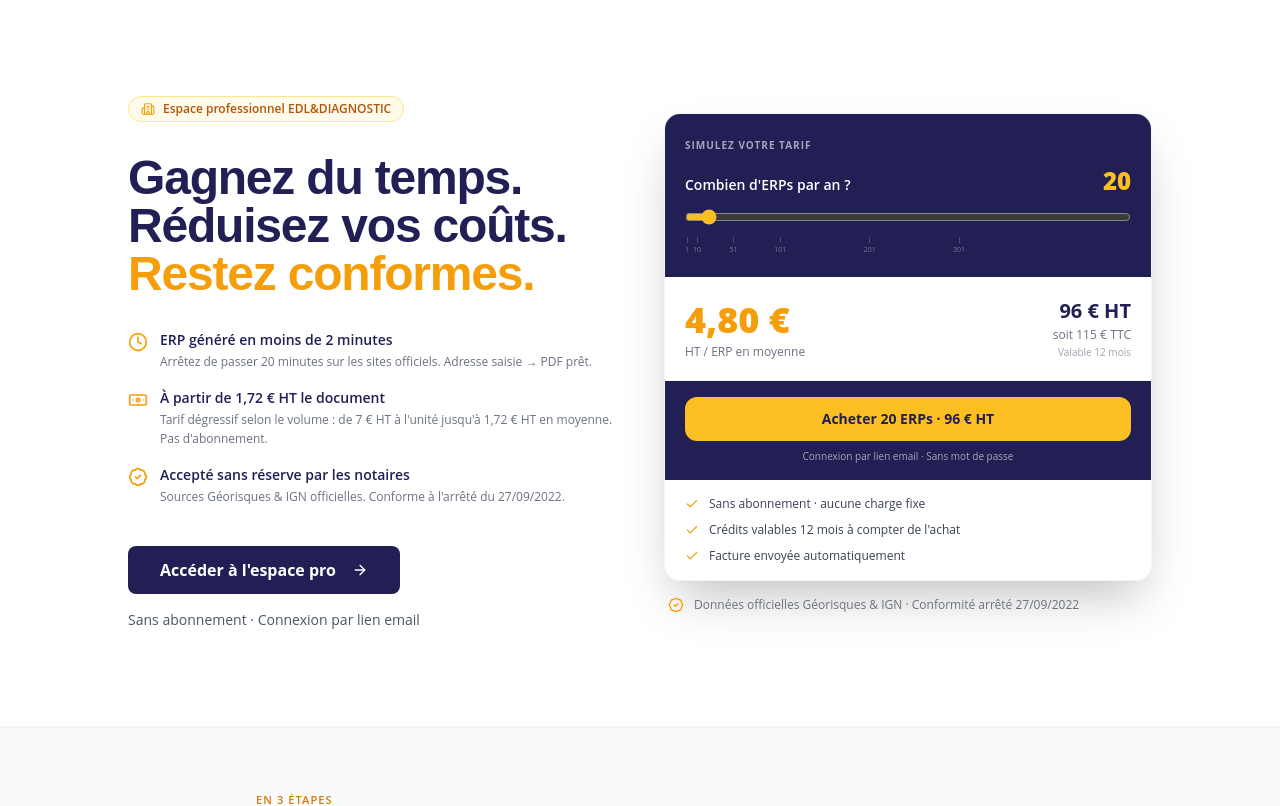
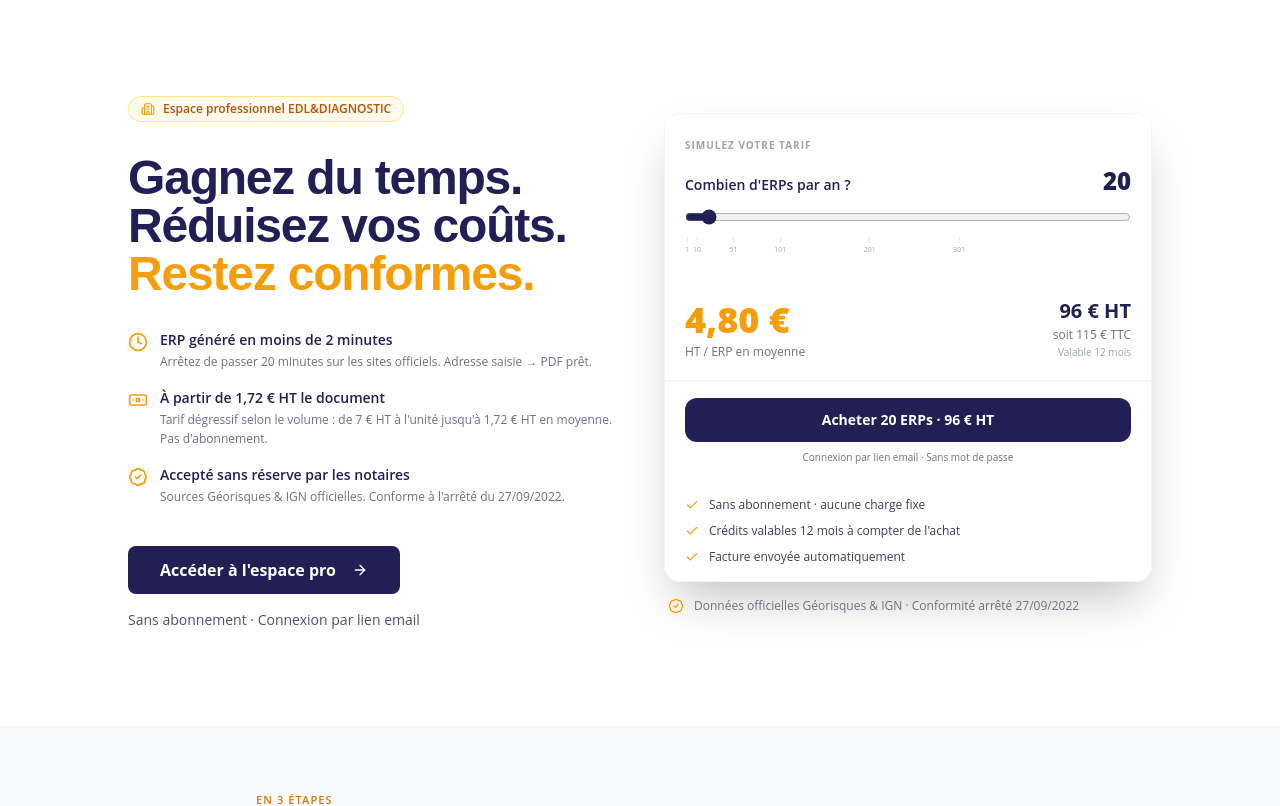
Before and after one commit to gregory690/erp-immo, a React (Vite) app: page /pro in a window 1280 px wide. Shown: the top 806 px of the page. Built offline with nearby package versions, Linux system fonts and the light colour scheme.

Commit message:
style: simulateur entièrement blanc, suppression des bg navy
Co-Authored-By: Claude Sonnet 4.6 <noreply@anthropic.com>

```diff
--- a/src/pages/ProLanding.tsx
+++ b/src/pages/ProLanding.tsx
@@ -251,12 +251,12 @@ export default function ProLanding() {
 
               <div className="rounded-2xl overflow-hidden shadow-2xl border border-gray-100">
 
-                {/* Slider — fond navy */}
-                <div className="bg-navy-900 px-5 pt-6 pb-5">
-                  <p className="text-white/60 text-[10px] uppercase tracking-widest font-bold mb-4">Simulez votre tarif</p>
+                {/* Slider */}
+                <div className="bg-white px-5 pt-6 pb-5">
+                  <p className="text-gray-400 text-[10px] uppercase tracking-widest font-bold mb-4">Simulez votre tarif</p>
                   <div className="flex items-baseline justify-between mb-3">
-                    <p className="text-white font-semibold text-sm">Combien d'ERPs par an ?</p>
-                    <p className="text-amber-400 font-extrabold text-2xl leading-none">{sliderQty}</p>
+                    <p className="text-navy-900 font-semibold text-sm">Combien d'ERPs par an ?</p>
+                    <p className="text-navy-900 font-extrabold text-2xl leading-none">{sliderQty}</p>
                   </div>
                   <input
                     type="range"
@@ -264,7 +264,7 @@ export default function ProLanding() {
                     max={500}
                     value={sliderQty}
                     onChange={e => setSliderQty(Number(e.target.value))}
-                    className="w-full cursor-pointer accent-amber-400"
+                    className="w-full cursor-pointer accent-navy-900"
                   />
                   <div className="relative h-5 mt-1.5">
                     {[
@@ -276,8 +276,8 @@ export default function ProLanding() {
                       { pct: 60.1, label: '301' },
                     ].map(({ pct, label }) => (
                       <div key={label} className="absolute flex flex-col items-center" style={{ left: `${pct}%` }}>
-                        <div className="w-px h-1.5 bg-white/20" />
-                        <span className="text-[7px] text-white/40 mt-0.5 whitespace-nowrap">{label}</span>
+                        <div className="w-px h-1.5 bg-gray-200" />
+                        <span className="text-[7px] text-gray-400 mt-0.5 whitespace-nowrap">{label}</span>
                       </div>
                     ))}
                   </div>
@@ -298,21 +298,21 @@ export default function ProLanding() {
                   </div>
                 </div>
 
-                {/* CTA — fond navy */}
-                <div className="bg-navy-900 px-5 py-4 space-y-2">
+                {/* CTA */}
+                <div className="bg-white px-5 py-4 space-y-2 border-t border-gray-100">
                   <button
                     onClick={handleBuy}
                     disabled={buyLoading}
-                    className="w-full bg-amber-400 text-navy-900 font-bold text-sm py-3 rounded-xl hover:bg-amber-300 transition-colors flex items-center justify-center gap-2 disabled:opacity-60"
+                    className="w-full bg-navy-900 text-white font-bold text-sm py-3 rounded-xl hover:bg-navy-800 transition-colors flex items-center justify-center gap-2 disabled:opacity-60"
                   >
                     {buyLoading
                       ? <Loader2 className="h-4 w-4 animate-spin" />
                       : `Acheter ${sliderQty} ERPs · ${totalHT} € HT`
                     }
                   </button>
-                  {buyError && <p className="text-red-300 text-xs text-center">{buyError}</p>}
+                  {buyError && <p className="text-red-500 text-xs text-center">{buyError}</p>}
                   {!session && (
-                    <p className="text-white/60 text-[10px] text-center">Connexion par lien email · Sans mot de passe</p>
+                    <p className="text-gray-500 text-[10px] text-center">Connexion par lien email · Sans mot de passe</p>
                   )}
                 </div>
 
```
